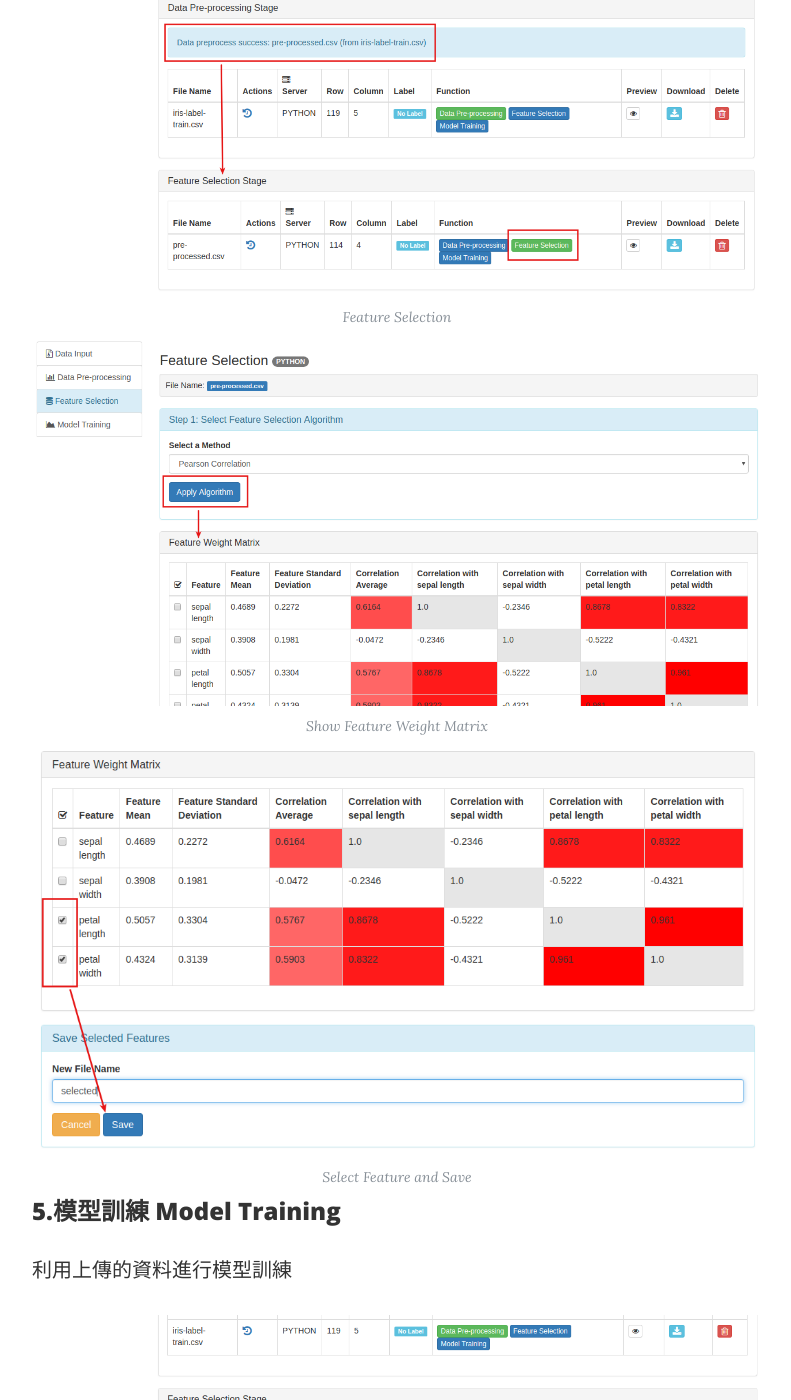
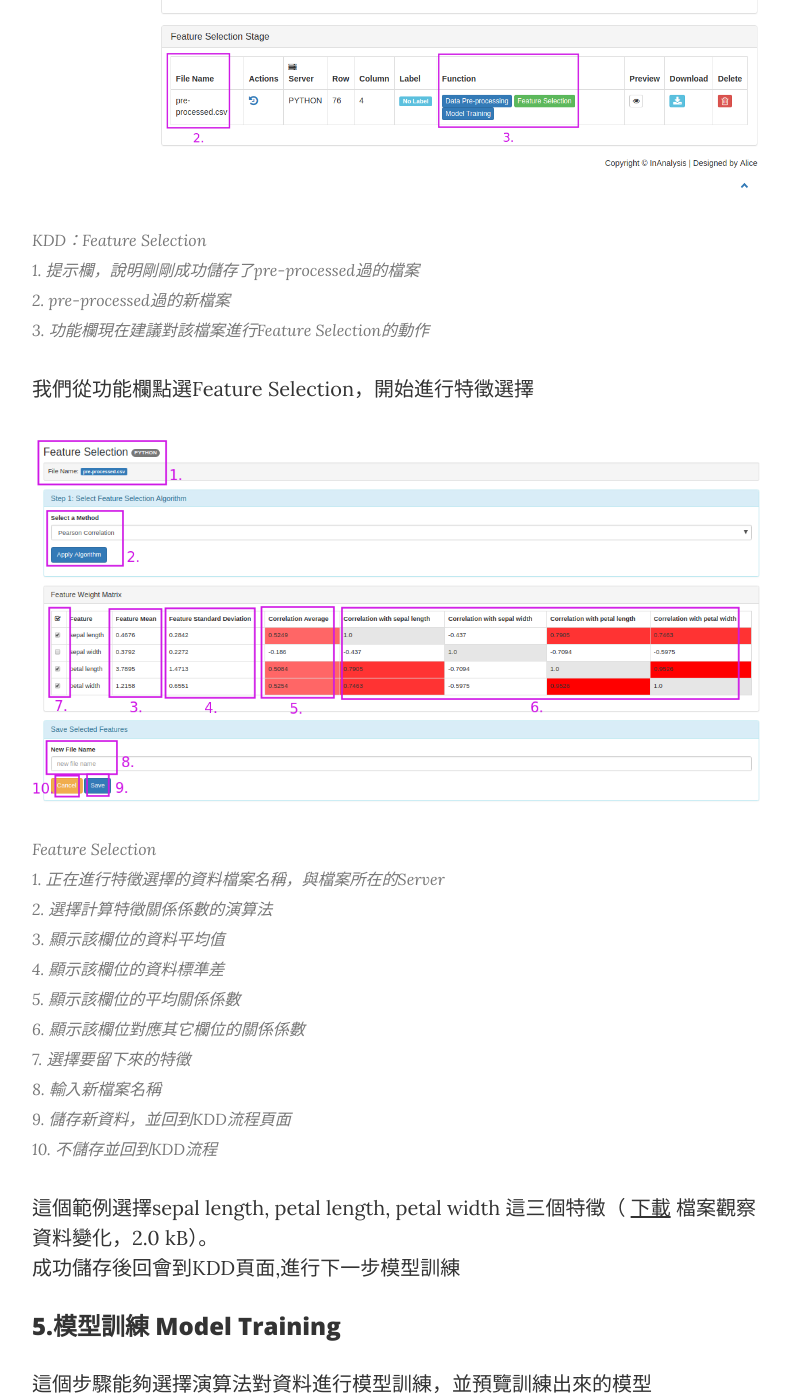
Before and after one commit to inanalysis/inanalysis.github.io, a Jekyll site: the page built from clustering.html, in a window 1280 px wide and 1400 px high, scrolled down 9788 px. Shown: the whole window, without its empty margins (243-1034 px from the left). Built offline with Jekyll 4.4.1, drawn with Linux system fonts in a browser that asks for light colours; some of the changed text lies outside the part shown.

Commit message:
add introduction

```diff
--- a/clustering.html
+++ b/clustering.html
@@ -78,9 +78,10 @@
                 <iframe width="560" height="315" align="middle" src="https://www.youtube.com/embed/zqKFH7WNmfE?rel=0"
                         frameborder="0" allowfullscreen ></iframe>
 
-                <h4 class="section-heading">
+                <h4>
                     1.建立專案 Create Project
                 </h4>
+                <p>建立Clustering Project以進行KDD流程訓練模型，並可將模型Export成API</p>
                 <img class="img-fluid" src="img/demo/intro/01_index.png" alt="">
                 <blockquote><p><small>
                     InAnalysis User Dashboard <br>
@@ -94,10 +95,7 @@
                     8. Number of API, 顯示使用者建立的API數量<br>
                     9. 進入API Management, 可新增、修改、刪除API<br>
                 </small></p></blockquote>
-                <p>
-                    我們在這個頁面點選2.或是7.進入Project Management, 開始機器學習的流程<br>
-                    建立Clustering專案
-                </p>
+                <p>我們在這個頁面點選2.或是7.進入Project Management, 開始機器學習的流程</p>
                 <img class="img-fluid" src="img/demo/intro/02_project.png" alt="">
                 <blockquote><p><small>
                     Project Management <br>
@@ -105,12 +103,14 @@
                     2. 輸入Project的名稱<br>
                     3. 新增Project<br>
                 </small></p></blockquote>
+                <p>建立Clustering專案</p>
                 <img class="img-fluid" src="img/demo/clustering/project.png" alt="">
                 <p>成功新增Project後點選KDD, 開始機器學習的流程</p>
 
                 <h4>
                     2.檔案上傳 Data Input
                 </h4>
+                <p>上傳csv資料檔案以進行KDD流程</p>
                 <img class="img-fluid" src="img/demo/clustering/03_KDD_upload.png" alt="">
                 <blockquote><p><small>
                     KDD：Data Input<br>
@@ -121,8 +121,8 @@
                     5. 從本機端選擇資料<br>
                     6. 點選進行資料上傳<br>
                 </small></p></blockquote>
+                <p>上傳完成會看到該資料的操作欄位</p>
                 <img class="img-fluid" src="img/demo/clustering/04_KDD_preprocess.png" alt="">
-                <p>上傳完成會看到該資料的操作欄位</p>
                 <blockquote><p><small>
                     Data Information<br>
                     1. 顯示上傳資料的檔案名稱<br>
@@ -152,9 +152,9 @@
                 <h4>
                     3.資料前處理 Data Pre-process
                 </h4>
+                <p>這個步驟可對資料進行缺值過濾、常態分佈離群值過濾、正規化等預處理</p>
                 <img class="img-fluid" src="img/demo/clustering/data_input.png" alt="">
                 <p>從Function欄位中, 選擇Data Pre-processing按鈕, 開始進行資料預處理(Pre-process)</p>
-
                 <img class="img-fluid" src="img/demo/clustering/05_preprocess-1.png" alt="">
                 <blockquote><p><small>
                     Step 1<br>
@@ -183,21 +183,41 @@
                 <p>這個範例將資料進行缺值過濾、常態分佈離群值過濾處理，然後將sepal length及sepal width正規化（
                     <a href="file/pre-processed.csv">下載</a> 檔案觀察資料變化，3.4 kB）。<br>
                     處理後的檔案成功儲存後回會到KDD頁面,進行下一步特徵選擇</p>
+
                 <h4>
                     4.特徵選擇 Feature Selection
                 </h4>
-                <p>利用Pearson Correlation演算法計算各個Feature間的關係程度,以作為選擇Feature的參考</p>
+                <p>這個步驟是利用Pearson Correlation演算法計算各個Feature間的關係程度,以作為選擇Feature的參考</p>
                 <img class="img-fluid" src="img/demo/clustering/06_KDD_feature.png" alt="">
-                <img class="img-fluid" src="img/demo/clustering/feature_01.png" alt="">
-                <span class="caption text-muted">Feature Selection</span>
-                <img class="img-fluid" src="img/demo/clustering/feature_02.png" alt="">
-                <span class="caption text-muted">Show Feature Weight Matrix</span>
-                <img class="img-fluid" src="img/demo/clustering/feature_03.png" alt="">
-                <span class="caption text-muted">Select Feature and Save</span>
+                <blockquote><p><small>
+                    KDD：Feature Selection<br>
+                    1. 提示欄，說明剛剛成功儲存了pre-processed過的檔案<br>
+                    2. pre-processed過的新檔案<br>
+                    3. 功能欄現在建議對該檔案進行Feature Selection的動作<br>
+                </small></p></blockquote>
+                <p>我們從功能欄點選Feature Selection，開始進行特徵選擇</p>
+                <img class="img-fluid" src="img/demo/clustering/07_feature.png" alt="">
+                <blockquote><p><small>
+                    Feature Selection<br>
+                    1. 正在進行特徵選擇的資料檔案名稱，與檔案所在的Server<br>
+                    2. 選擇計算特徵關係係數的演算法<br>
+                    3. 顯示該欄位的資料平均值<br>
+                    4. 顯示該欄位的資料標準差<br>
+                    5. 顯示該欄位的平均關係係數<br>
+                    6. 顯示該欄位對應其它欄位的關係係數<br>
+                    7. 選擇要留下來的特徵<br>
+                    8. 輸入新檔案名稱<br>
+                    9. 儲存新資料，並回到KDD流程頁面<br>
+                    10. 不儲存並回到KDD流程<br>
+                </small></p></blockquote>
+                <p>這個範例選擇sepal length, petal length, petal width 這三個特徵（
+                    <a href="file/pre-processed.csv">下載</a> 檔案觀察資料變化，2.0 kB）。<br>
+                    成功儲存後回會到KDD頁面,進行下一步模型訓練</p>
+
                 <h4>
                     5.模型訓練 Model Training
                 </h4>
-                <p>利用上傳的資料進行模型訓練</p>
+                <p>這個步驟能夠選擇演算法對資料進行模型訓練，並預覽訓練出來的模型</p>
                 <img class="img-fluid" src="img/demo/clustering/train_01.png" alt="">
                 <span class="caption text-muted">Model Training</span>
                 <img class="img-fluid" src="img/demo/clustering/train_02.png" alt="">
```
Also changed, not shown: file/feature.csv (added, +77 -0 lines), img/demo/clustering/07_feature.png (added).
